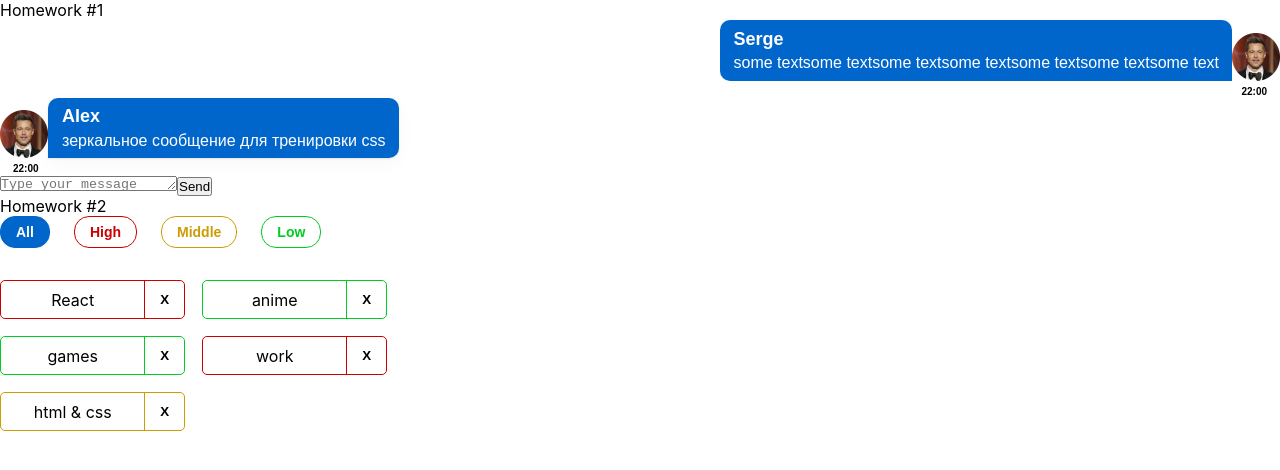
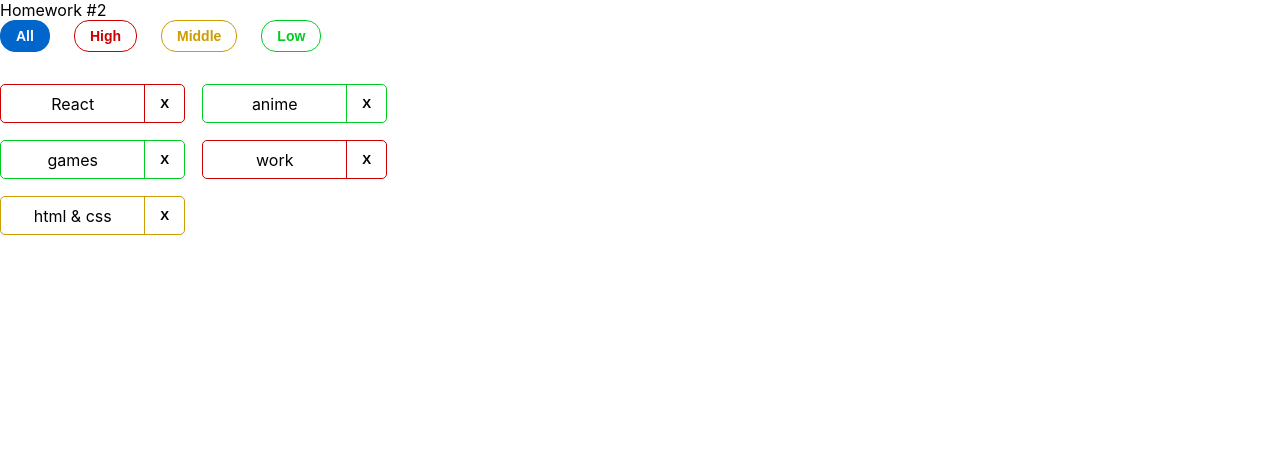
Before and after one commit to Wooxed/hws2, a React (Create React App) app: page / in a window 1280 px wide. Shown: the top 470 px of the page. Built offline with nearby package versions, Linux system fonts and the light colour scheme.

Commit message:
Change App.tsx, comment string 10

```diff
--- a/src/s1-main/App.tsx
+++ b/src/s1-main/App.tsx
@@ -7,7 +7,7 @@ import HW3 from "../s2-homeworks/hw03/HW3";
 function App() {
     return (
         <div className={s.App}>
-            <HW1/>
+            {/*<HW1/>*/}
             {/*раскомментировать по ходу выполнения*/}
             <HW2/>
             {/*<HW3/>*/}
```
